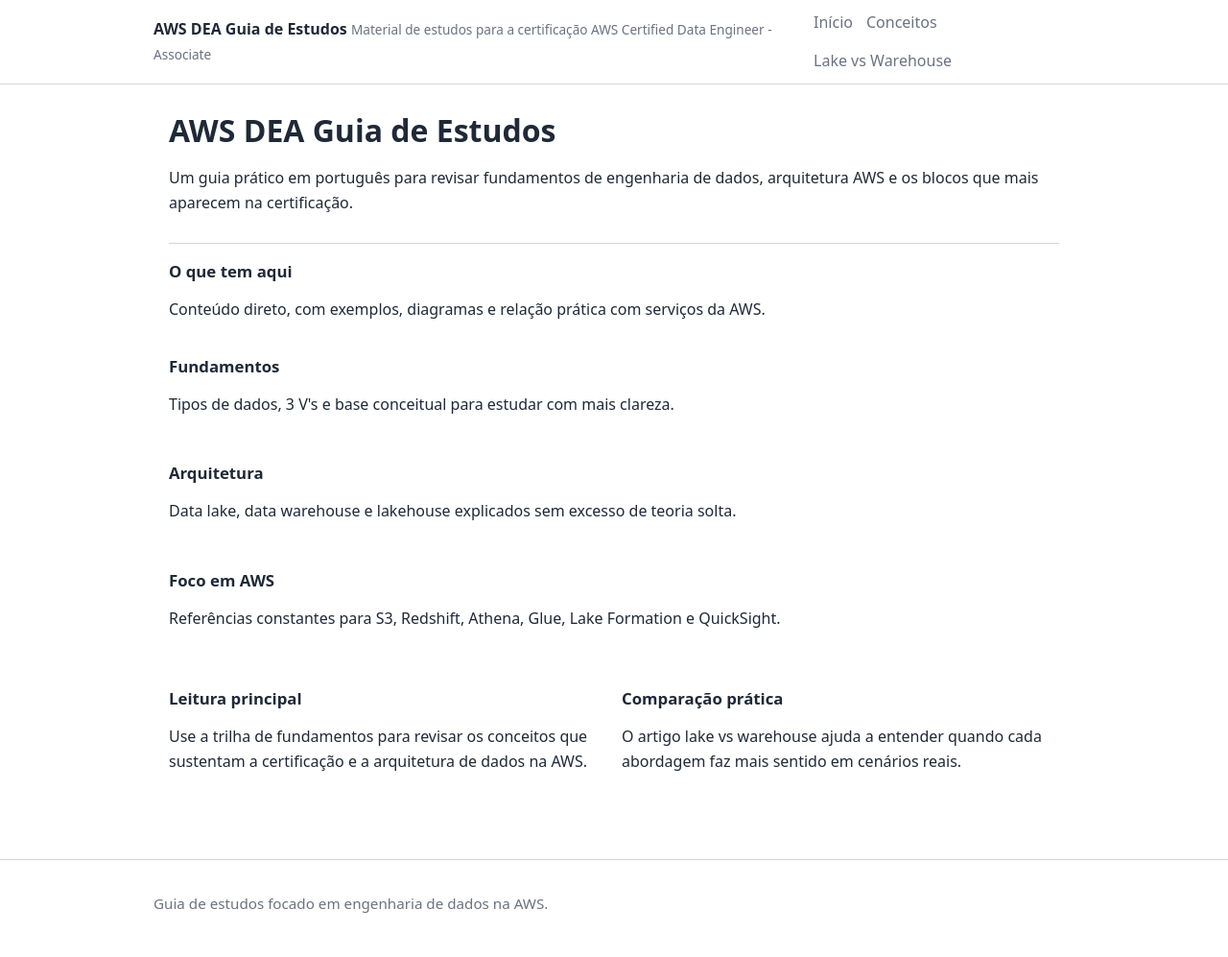
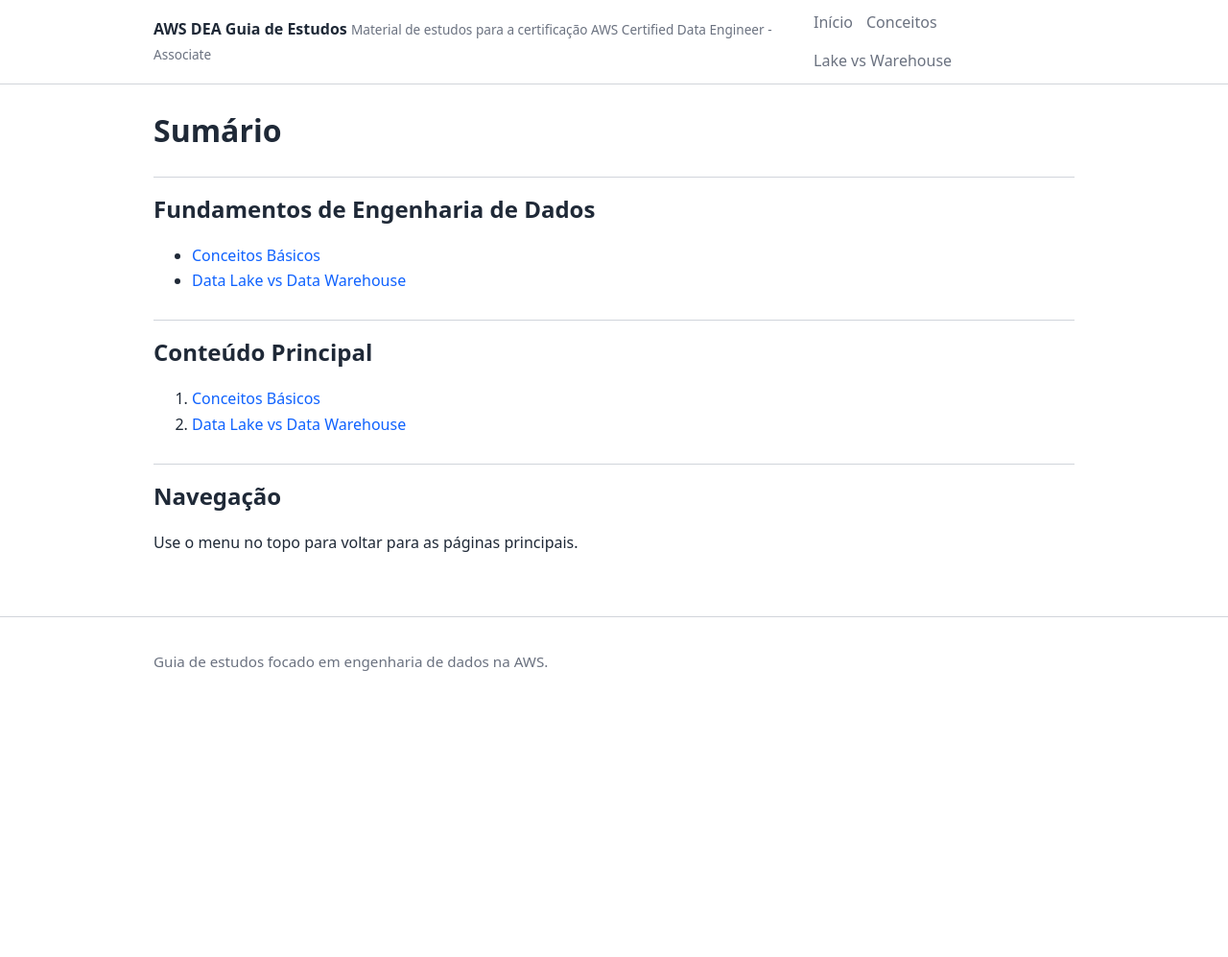
Before and after one commit to Ito-Santana/aws-dea-guia-estudos, a Jekyll site: the page built from index.md, in a window 1280 px wide. Shown: the whole page at 96% size. Built offline with Jekyll 4.4.1, drawn with Linux system fonts in a browser that asks for light colours; after the commit the page ends 900 px from its top, so only the background shows below that.

Commit message:
mudança de estilo

```diff
--- a/index.md
+++ b/index.md
@@ -3,53 +3,18 @@ title: Início
 layout: default
 ---
 
-<section class="hero">
-  <div class="shell hero-grid">
-    <div class="hero-panel">
-      <span class="eyebrow">AWS Certified Data Engineer - Associate</span>
-      <h1>AWS DEA Guia de Estudos</h1>
-      <p>
-        Um guia prático em português para revisar fundamentos de engenharia de dados,
-        arquitetura AWS e os blocos que mais aparecem na certificação.
-      </p>
+# Sumário
 
-      <div class="hero-actions">
-        <a class="button button-primary" href="{{ '/fundamentos-engenharia-de-dados/conceitos-basicos.html' | relative_url }}">Começar por fundamentos</a>
-        <a class="button button-secondary" href="{{ '/fundamentos-engenharia-de-dados/lakes-vs-warehouse.html' | relative_url }}">Ver lake vs warehouse</a>
-      </div>
-    </div>
+## Fundamentos de Engenharia de Dados
 
-    <aside class="info-panel">
-      <h2>O que tem aqui</h2>
-      <p>Conteúdo direto, com exemplos, diagramas e relação prática com serviços da AWS.</p>
+- [Conceitos Básicos](fundamentos-engenharia-de-dados/conceitos-basicos.html)
+- [Data Lake vs Data Warehouse](fundamentos-engenharia-de-dados/lakes-vs-warehouse.html)
 
-      <div class="stack">
-        <div class="card">
-          <h3>Fundamentos</h3>
-          <p>Tipos de dados, 3 V's e base conceitual para estudar com mais clareza.</p>
-        </div>
-        <div class="card">
-          <h3>Arquitetura</h3>
-          <p>Data lake, data warehouse e lakehouse explicados sem excesso de teoria solta.</p>
-        </div>
-        <div class="card">
-          <h3>Foco em AWS</h3>
-          <p>Referências constantes para S3, Redshift, Athena, Glue, Lake Formation e QuickSight.</p>
-        </div>
-      </div>
-    </aside>
-  </div>
-</section>
+## Conteúdo Principal
 
-<section class="shell">
-  <div class="card-grid">
-    <article class="card span-6">
-      <h3>Leitura principal</h3>
-      <p>Use a trilha de fundamentos para revisar os conceitos que sustentam a certificação e a arquitetura de dados na AWS.</p>
-    </article>
-    <article class="card span-6">
-      <h3>Comparação prática</h3>
-      <p>O artigo lake vs warehouse ajuda a entender quando cada abordagem faz mais sentido em cenários reais.</p>
-    </article>
-  </div>
-</section>
+1. [Conceitos Básicos](fundamentos-engenharia-de-dados/conceitos-basicos.html)
+2. [Data Lake vs Data Warehouse](fundamentos-engenharia-de-dados/lakes-vs-warehouse.html)
+
+## Navegação
+
+Use o menu no topo para voltar para as páginas principais.
```
Also changed, not shown: fundamentos-engenharia-de-dados/lakes-vs-warehouse.md (+8 -8 lines).
